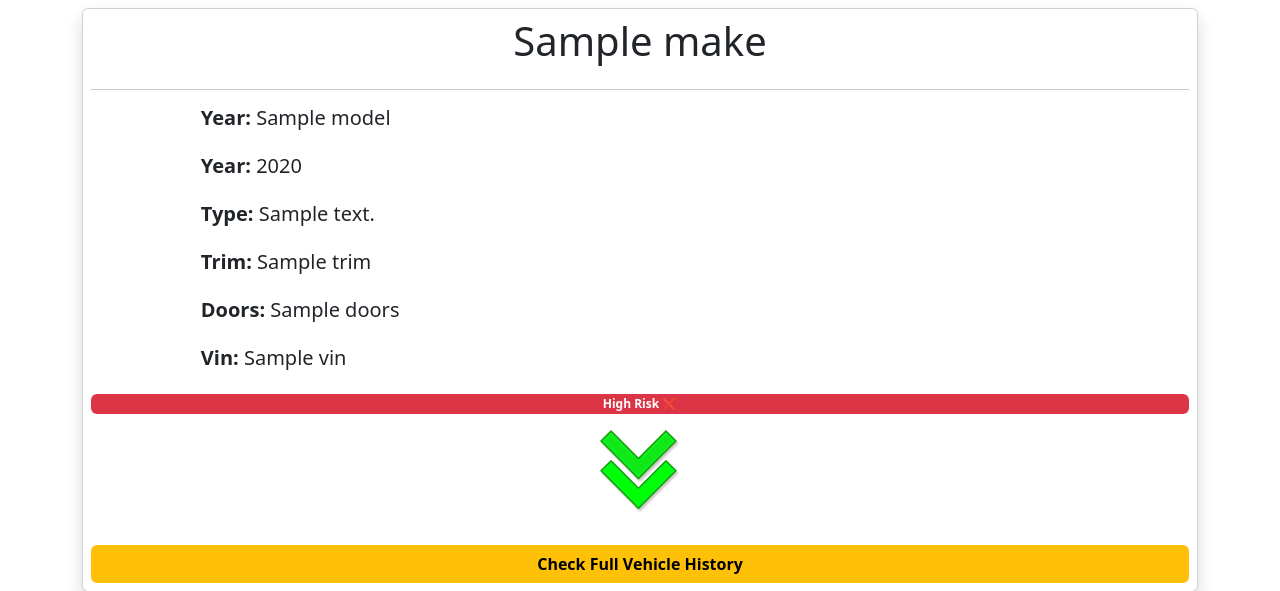
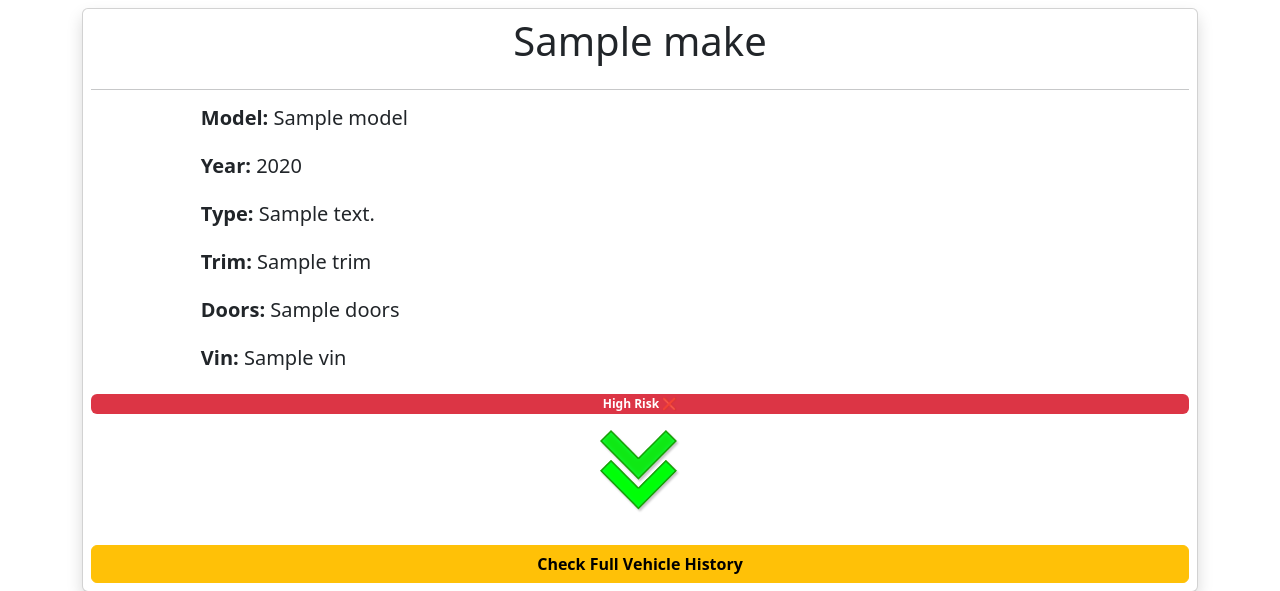
Before and after one commit to MPLine/NoBadCars, a Django app: template vincheker/templates/vincheker/home.html in a window 1280 px wide. Shown: the part 406-997 px from the top of the page. Run offline with Django 5.2, Linux system fonts and the light colour scheme; the template is opened without the code that fills it: most values are stand-ins (such as "Sample title", 1, 10 or a date in 2020); some libraries are stand-ins or nearby versions.

Commit message:
Update home.html

```diff
--- a/vincheker/templates/vincheker/home.html
+++ b/vincheker/templates/vincheker/home.html
@@ -29,7 +29,7 @@
         <h1>{{ data.make }} </h1>
         <hr>
         <h5 style="text-align: left; width: 80%; margin: auto;">
-            <strong>Year: </strong>{{ data.model }} <br><br>
+            <strong>Model: </strong>{{ data.model }} <br><br>
             <strong>Year: </strong>{{ data.year }} <br><br>
             <strong>Type:</strong> {{data.body}}<br><br>
             <strong>Trim:</strong> {{data.trim}}<br><br>
```
